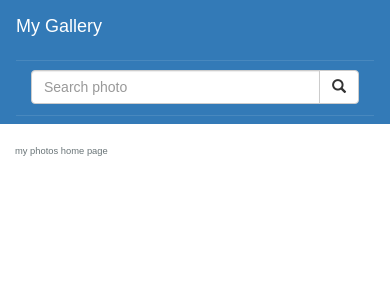
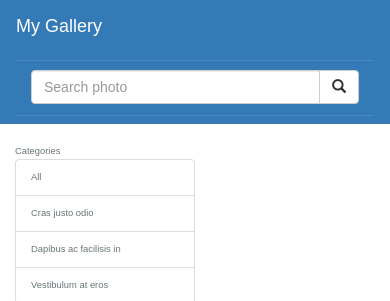
Before and after one commit to 299hannah/gallery, a Django app: page / in a window 390 px wide. Shown: the top 301 px of the page. Run offline with Django 3.2, Linux system fonts and the light colour scheme; some libraries are stand-ins or nearby versions.

Commit message:
my images styling

```diff
--- a/photos/templates/index.html
+++ b/photos/templates/index.html
@@ -4,8 +4,39 @@
 
 {{ block.super}}
 
-<div class="container">
-    <p>my photos home page</p>
+<div class="container m-5">
+
+    <div class="row">
+        <div class="col-md-3">
+
+            <div class="card" style="width: 18rem;">
+                <div class="card-header">
+                  Categories
+                </div>
+                <ul class="list-group list-group-flush">
+                <li class="list-group-item">All</li>
+
+                  <li class="list-group-item">Cras justo odio</li>
+                  <li class="list-group-item">Dapibus ac facilisis in</li>
+                  <li class="list-group-item">Vestibulum at eros</li>
+                </ul>
+              </div>
+
+        </div>
+        <div class="col-md-9">
+            <div class="row">
+                <div class="card">
+                    <img class="image1" src="
+                    https://images.unsplash.com/photo-1530789253388-582c481c54b0?ixid=MnwxMjA3fDB8MHxzZWFyY2h8OHx8dHJhdmVsfGVufDB8fDB8fA%3D%3D&ixlib=rb-1.2.1&auto=format&fit=crop&w=500&q=60" alt="Card image cap">
+                    <div class="card-body">
+                      <p class="card-text">Some quick example text to build on the card title and make up the bulk of the card's content.</p>
+                    </div>
+                  </div>
+            </div>
+        </div>
+        </div>
+    </div>
+
 </div>
 
 {%endblock%}
```
